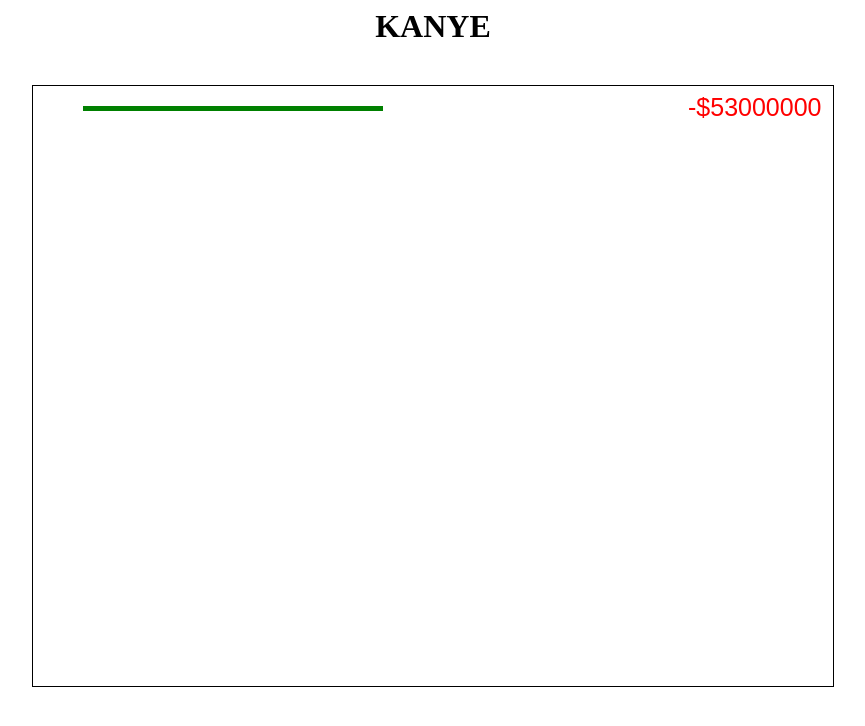
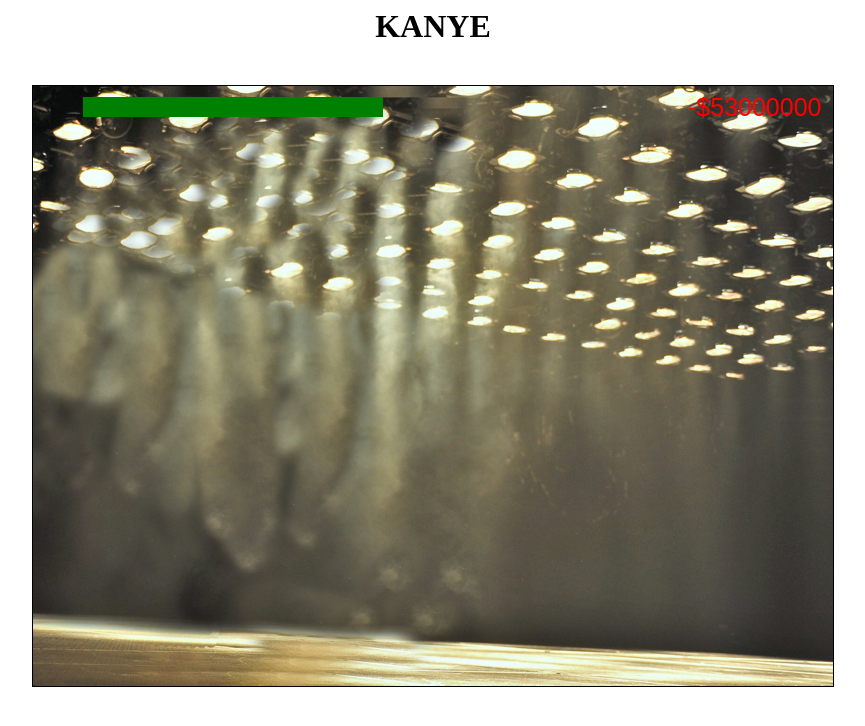
Before and after one commit to FloorLamp/kanye-game, a website built with webpack: page client/index.html in a window 1280 px wide. Shown: the whole page, without its empty margins (207-1072 px from the left). Built offline with nearby package versions, Linux system fonts and the light colour scheme.

Commit message:
background

```diff
--- a/client/css/index.css
+++ b/client/css/index.css
@@ -10,6 +10,7 @@
 
 canvas {
   border: 1px solid black;
+  background-image: url('../img/kanyestage-test.jpg');
   width: 800px;
   height: 600px;
 }
--- a/client/js/Draw.js
+++ b/client/js/Draw.js
@@ -13,5 +13,4 @@
   var height = sprite.naturalHeight / scale
 
   screen.drawImage(sprite, body.center.x - body.size.x / 2, body.center.y - body.size.y / 2, width, height )
-
 }
--- a/client/js/HUD.js
+++ b/client/js/HUD.js
@@ -23,7 +23,7 @@
     let width = this.game.player.health / this.game.player.maxHealth * maxWidth
 
     this.game.screen.fillStyle = 'green'
-    this.game.screen.fillRect(50, 20, width, 5)
+    this.game.screen.fillRect(50, 11, width, 20)
     this.game.screen.fillStyle = 'black'
   }
 
--- a/client/js/entities/Player.js
+++ b/client/js/entities/Player.js
@@ -19,7 +19,7 @@
 
     this.center = {
       x: 100,
-      y: this.game.gameSize.y / 2
+      y: this.game.gameSize.y - 70
     }
     this.direction = DIRECTIONS.RIGHT
 
--- a/client/js/game.js
+++ b/client/js/game.js
@@ -15,7 +15,7 @@
     this.gameStarted = false
     this.playerScore = -53000000
     this.song = new Song(this, 'titleScreen')
-    this.song.stopSong() // REMOVE TO PLAY SONG
+    // this.song.stopSong() // REMOVE TO PLAY SONG
 
     this.bodies = {
       player: null,
```
Also changed, not shown: client/img/kanyestage-test.jpg (added).
